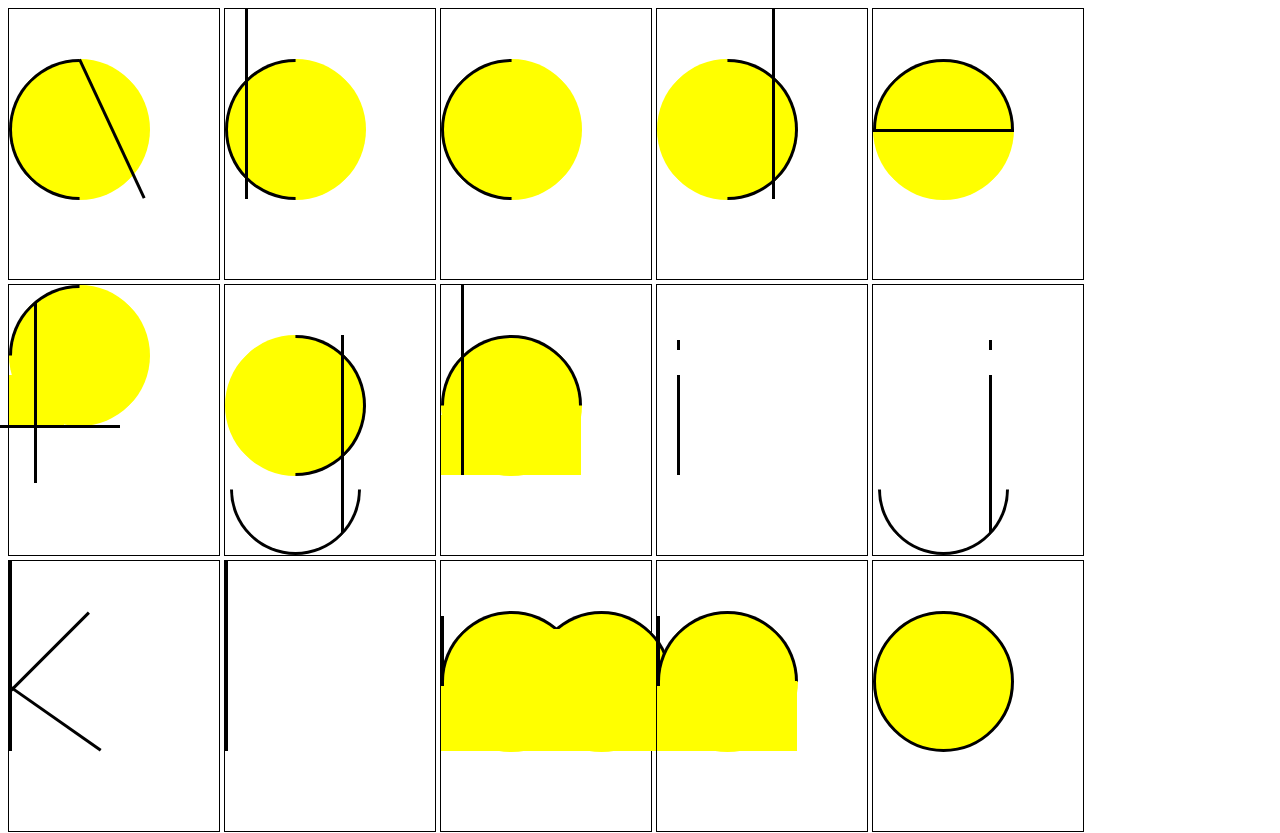
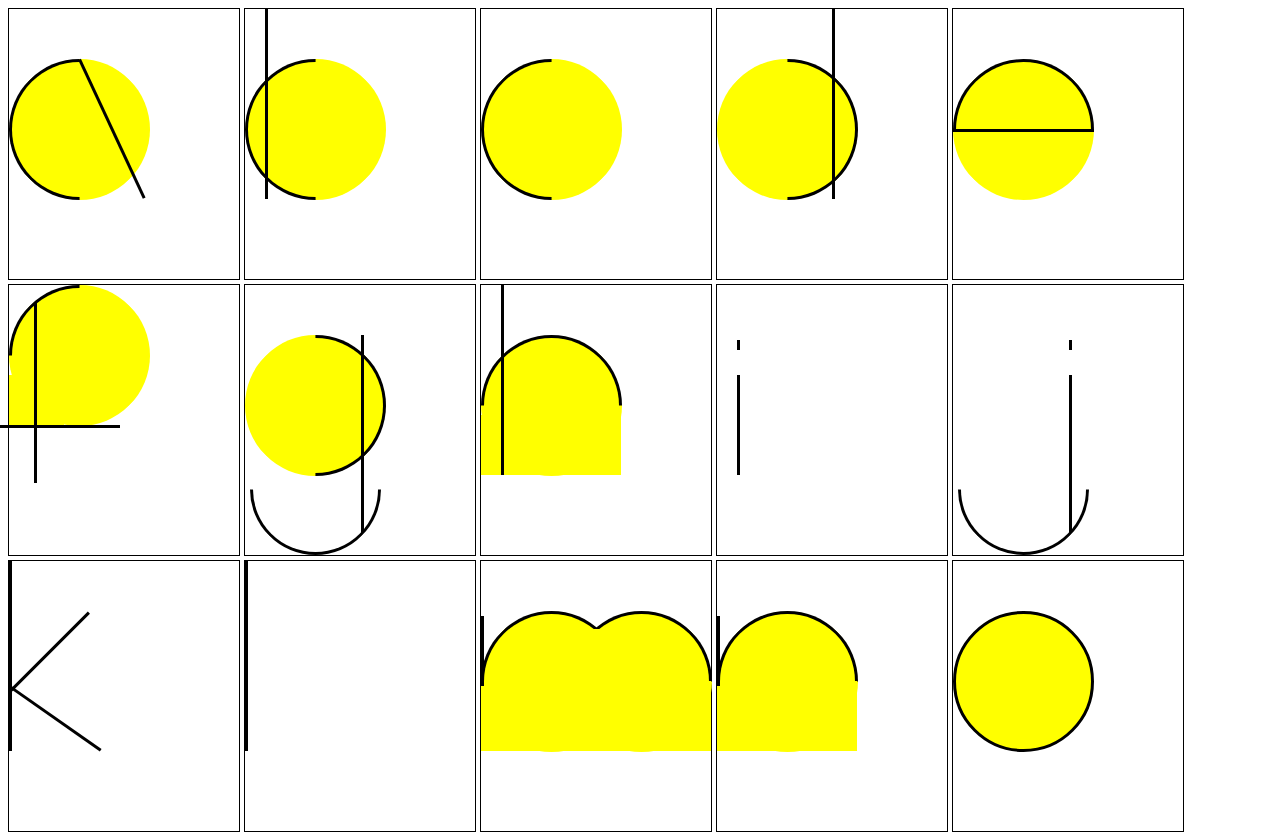
Before and after one commit to vickytranr/css-typeface, a plain HTML site: page index.html in a window 1280 px wide. Shown: the top 833 px of the page. Drawn offline with Linux system fonts and the light colour scheme.

Commit message:
Update typography.css

```diff
--- a/typography.css
+++ b/typography.css
@@ -1,7 +1,7 @@
 
 .letter {
 
-    width:210px; /*resize as you see fit */
+    width:230px; /*resize as you see fit */
     height:270px; /*resize as you see fit */
     display:inline-block; /* this makes block level elements act like letters (so they sit next to eachother) */
     border:1px solid #000; /*feel free to remove or hide this rule */
```
